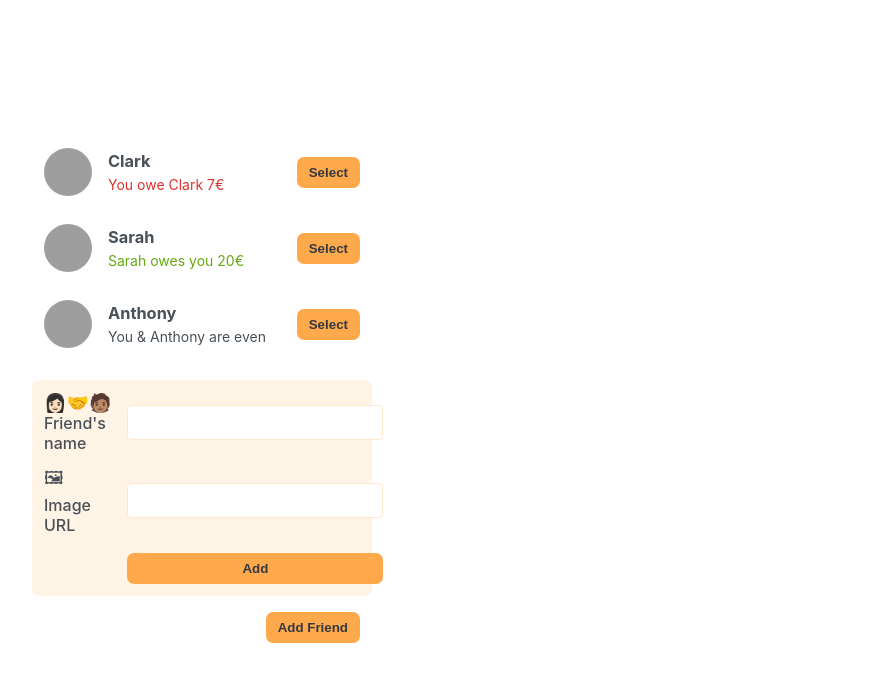
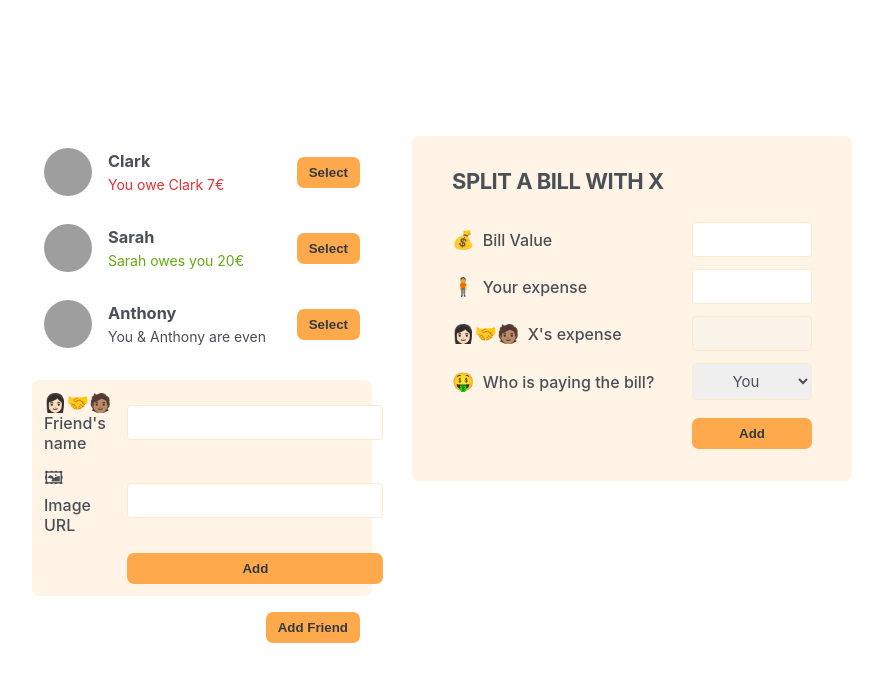
Before and after one commit to HectorKayman/eat-n-split, a React (Vite) app: page / in a window 1280 px wide. Shown: the top 682 px of the page, without its empty margins (198-1081 px from the left). Built offline with nearby package versions, Linux system fonts and the light colour scheme; grey boxes are pictures that could not be loaded.

Commit message:
Create FormSplitBill component for splitting the bill

```diff
--- a/src/App.jsx
+++ b/src/App.jsx
@@ -28,6 +28,8 @@ export default function App() {
         <FormAddFriend />
         <Button>Add Friend</Button>
       </div>
+
+      <FormSplitBill />
     </div>
   );
 }
@@ -84,3 +86,28 @@ function FormAddFriend() {
     </form>
   );
 }
+
+function FormSplitBill() {
+  return (
+    <form className="form-split-bill">
+      <h2>Split a bill with X</h2>
+
+      <label htmlFor="bill-value">💰 Bill Value</label>
+      <input type="number" id="bill-value" />
+
+      <label htmlFor="exp">🧍 Your expense</label>
+      <input type="number" id="exp" />
+
+      <label htmlFor="friend-exp">👩🏻‍🤝‍🧑🏽 X&apos;s expense</label>
+      <input type="number" id="friend-exp" disabled />
+
+      <label htmlFor="payer">🤑 Who is paying the bill?</label>
+      <select name="payer" id="payer">
+        <option value="user">You</option>
+        <option value="friend">X</option>
+      </select>
+
+      <Button>Add</Button>
+    </form>
+  );
+}
```
